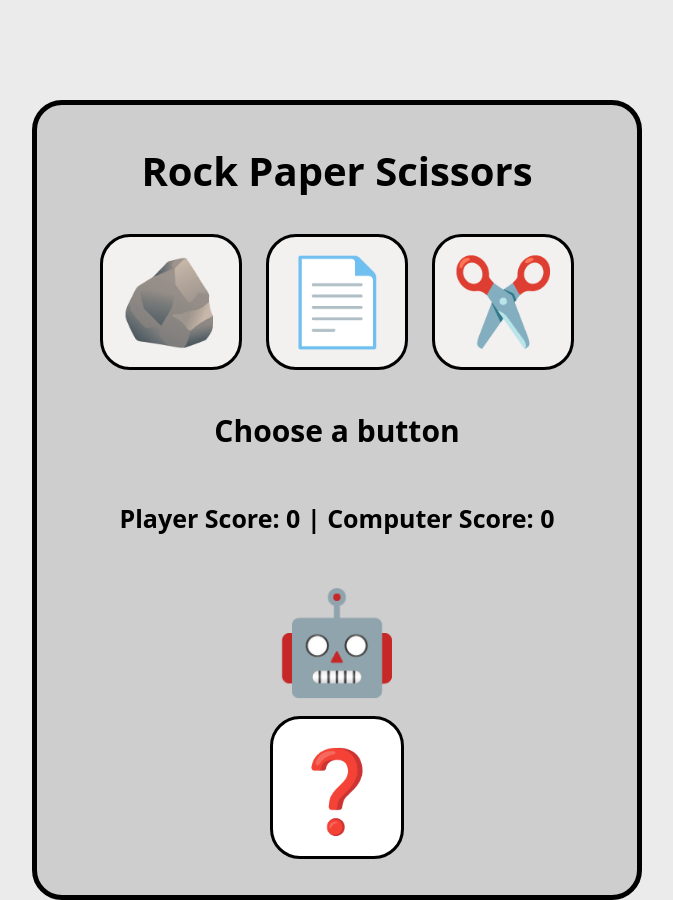
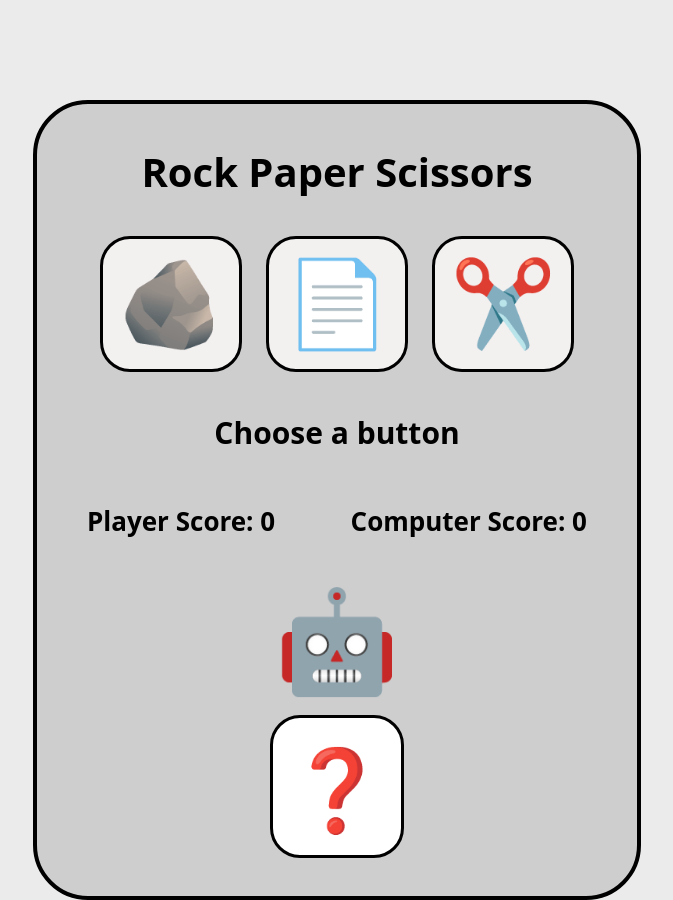
Before and after one commit to JoeyCorbett/Rock-Paper-Scissors, a plain HTML site: page index.html in a window 1280 px wide. Shown: the top 900 px of the page, without its empty margins (303-976 px from the left). Drawn offline with Linux system fonts and the light colour scheme.

Commit message:
Fix scores
put scores on different spans and seperate them using flexbox for better visibility

```diff
--- a/index.html
+++ b/index.html
@@ -20,7 +20,10 @@
             </div>
             <div class="results">
                 <p class="message"></p>
-                <p class="score"></p>
+                <div class="scores">
+                    <span class="pScore"></span>
+                    <span class="cScore"></span>
+                </div>
             </div>
             <div class="redo"></div>
             <div class="computerContainer">
--- a/script.js
+++ b/script.js
@@ -4,11 +4,14 @@ let computerScore = 0;
 let message;
 
 const messageSpan = document.querySelector(".message");
-const scoreSpan = document.querySelector(".score")
+const pScore = document.querySelector(".pScore")
+const cScore = document.querySelector(".cScore");
 const computerField = document.querySelector(".computerField");
 
 messageSpan.textContent = "Choose a button";
-scoreSpan.textContent = "Player Score: 0 | Computer Score: 0"
+
+pScore.textContent = "Player Score: 0";
+cScore.textContent = "Computer Score: 0";
 computerField.textContent = "❓";
 
 
@@ -63,7 +66,8 @@ function playGame(userChoice, computer) {
 
     playRound(userChoice, computer);
     messageSpan.textContent = `${message}`;
-    scoreSpan.textContent = `Player Score: ${humanScore} | Computer Score: ${computerScore}`;
+    pScore.textContent = `Player Score: ${humanScore}`;
+    cScore.textContent = `Computer Score: ${computerScore}`;
 
     if (humanScore >= 5) {
         alert("Game Over\n\nYou Won!\n" + "Player Score: " + humanScore + " | " + "Computer Score: " + computerScore);
@@ -78,9 +82,11 @@ function newGame() {
     humanScore = 0;
     computerScore = 0;
     messageSpan.textContent = '';
-    scoreSpan.textContent = '';
+    pScore.textContent = '';
+    cScore.textContent = '';
     messageSpan.textContent = "Choose a button to start";
-    scoreSpan.textContent = "Player Score: 0 | Computer Score: 0"
+    pScore.textContent = "Player Score: 0";
+    cScore.textContent = "Computer Score: 0";
     computerField.textContent = "❓";
 }
 
--- a/styles.css
+++ b/styles.css
@@ -18,9 +18,9 @@ body {
     flex-direction: column;
     justify-content: center;
     align-items: center;
-    border: 5px solid black;
+    border: 4px solid black;
     width: 600px;
-    border-radius: 30px;
+    border-radius: 55px;
     background-color: rgb(206, 206, 206);
 }
 
@@ -37,9 +37,16 @@ body {
     margin-bottom: 50px;
 }
 
-.score {
+.scores {
+    display: flex;
+    justify-content: space-between;
+    width: 500px;
+    margin-top: 60px;
+    margin-bottom: 10px;
+}
+.pScore, .cScore {
     font-weight: bold;
-    font-size: 25px;
+    font-size: 26px;
     text-align: center;
 }
 
```
